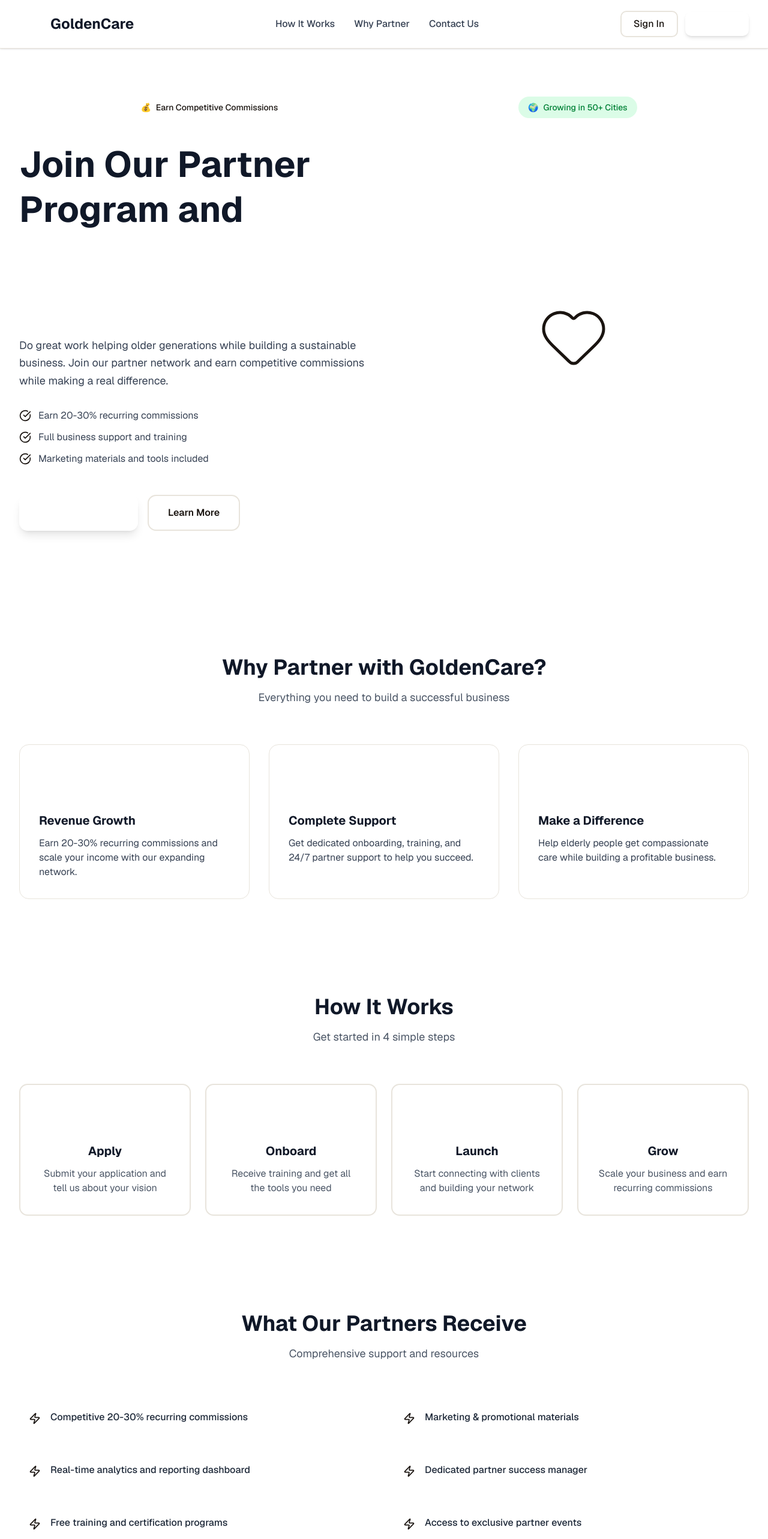
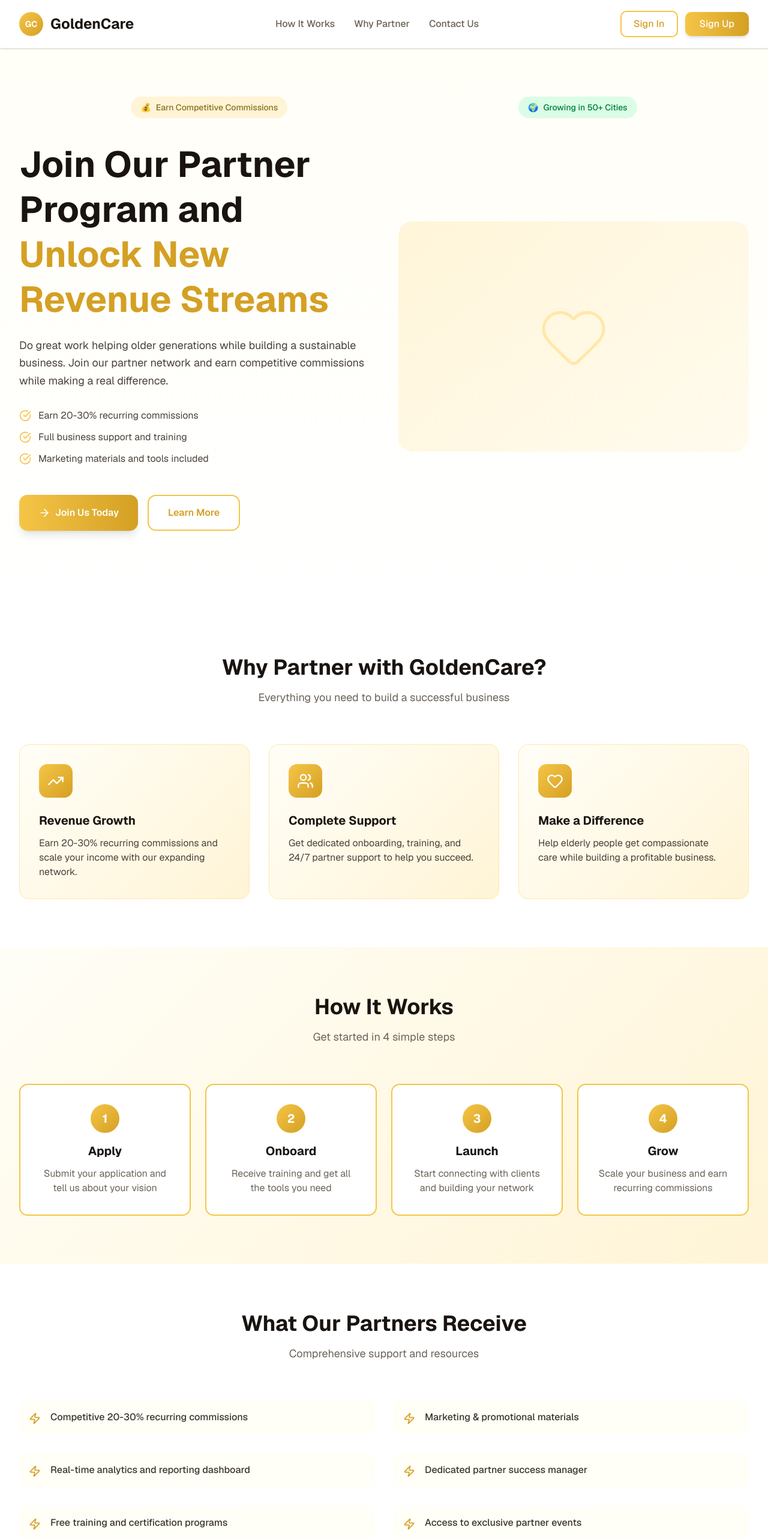
Before and after one commit to sagar-anmol/partner-golden-care, a Next.js app: page / in a window 1280 px wide. Shown: the top 2566 px of the page at 60% size. Built offline with nearby package versions, Linux system fonts and the light colour scheme.

Commit message:
fix: update components to use correct hex colors and fix event handlers\n\nReplace arbitrary Tailwind classes with proper hex colors and\nremove invalid Server Component event handlers.

```diff
--- a/app/page.tsx
+++ b/app/page.tsx
@@ -5,13 +5,13 @@ import { ArrowRight, CheckCircle, Users, TrendingUp, Heart, Zap } from 'lucide-r
 
 export default function Home() {
   return (
-    <div className="bg-white">
+    <div style={{ backgroundColor: '#ffffff' }}>
       {/* Hero Section */}
-      <section className="bg-gradient-to-b from-gold-50 to-white pt-16 pb-20 md:pt-20 md:pb-32">
+      <section className="pt-16 pb-20 md:pt-20 md:pb-32" style={{ background: 'linear-gradient(180deg, #fffef7 0%, #ffffff 100%)' }}>
         <div className="max-w-7xl mx-auto px-4 sm:px-6 lg:px-8">
           {/* Top Badges */}
           <div className="flex flex-col sm:flex-row gap-3 justify-center mb-10">
-            <div className="inline-flex items-center gap-2 px-4 py-2 bg-gold-100 text-gold-700 rounded-full text-sm font-medium w-fit mx-auto">
+            <div className="inline-flex items-center gap-2 px-4 py-2 rounded-full text-sm font-medium w-fit mx-auto" style={{ backgroundColor: '#fff4d6', color: '#8b6f1f' }}>
               <span>💰</span>
               <span>Earn Competitive Commissions</span>
             </div>
@@ -25,11 +25,11 @@ export default function Home() {
             {/* Left Content */}
             <div className="space-y-8">
               <div className="space-y-6">
-                <h1 className="text-5xl md:text-6xl font-bold text-gray-900 leading-tight">
+                <h1 className="text-5xl md:text-6xl font-bold leading-tight" style={{ color: '#1a1410' }}>
                   Join Our Partner Program and<br />
-                  <span className="text-transparent bg-clip-text bg-gradient-to-r from-gold-500 to-gold-600">Unlock New Revenue Streams</span>
+                  <span style={{ color: '#d4a024' }}>Unlock New Revenue Streams</span>
                 </h1>
-                <p className="text-lg text-gray-700 leading-relaxed">
+                <p className="text-lg leading-relaxed" style={{ color: '#4a4138' }}>
                   Do great work helping older generations while building a sustainable business. Join our partner network and earn competitive commissions while making a real difference.
                 </p>
               </div>
@@ -37,16 +37,16 @@ export default function Home() {
               {/* Feature List */}
               <div className="space-y-3">
                 <div className="flex items-center gap-3">
-                  <CheckCircle className="text-gold-500 flex-shrink-0" size={20} />
-                  <span className="text-gray-700">Earn 20-30% recurring commissions</span>
+                  <CheckCircle style={{ color: '#f5c547' }} size={20} />
+                  <span style={{ color: '#4a4138' }}>Earn 20-30% recurring commissions</span>
                 </div>
                 <div className="flex items-center gap-3">
-                  <CheckCircle className="text-gold-500 flex-shrink-0" size={20} />
-                  <span className="text-gray-700">Full business support and training</span>
+                  <CheckCircle style={{ color: '#f5c547' }} size={20} />
+                  <span style={{ color: '#4a4138' }}>Full business support and training</span>
                 </div>
                 <div className="flex items-center gap-3">
-                  <CheckCircle className="text-gold-500 flex-shrink-0" size={20} />
-                  <span className="text-gray-700">Marketing materials and tools included</span>
+                  <CheckCircle style={{ color: '#f5c547' }} size={20} />
+                  <span style={{ color: '#4a4138' }}>Marketing materials and tools included</span>
                 </div>
               </div>
 
@@ -54,14 +54,20 @@ export default function Home() {
               <div className="flex flex-col sm:flex-row gap-4 pt-4">
                 <Link
                   href="/join"
-                  className="inline-flex items-center justify-center px-8 py-4 bg-gradient-to-r from-gold-500 to-gold-600 text-white rounded-xl hover:from-gold-600 hover:to-gold-700 transition font-semibold shadow-lg hover:shadow-xl"
+                  className="inline-flex items-center justify-center px-8 py-4 text-white rounded-xl transition font-semibold shadow-lg"
+                  style={{ background: 'linear-gradient(90deg, #f5c547 0%, #d4a024 100%)' }}
+                  onMouseEnter={(e) => e.target.style.background = 'linear-gradient(90deg, #d4a024 0%, #c4941d 100%)'}
+                  onMouseLeave={(e) => e.target.style.background = 'linear-gradient(90deg, #f5c547 0%, #d4a024 100%)'}
                 >
                   <ArrowRight className="mr-2" size={20} />
                   Join Us Today
                 </Link>
                 <Link
                   href="/contact"
-                  className="inline-flex items-center justify-center px-8 py-4 bg-white text-gold-600 border-2 border-gold-300 rounded-xl hover:bg-gold-50 transition font-semibold"
+                  className="inline-flex items-center justify-center px-8 py-4 rounded-xl transition font-semibold"
+                  style={{ backgroundColor: '#ffffff', color: '#d4a024', border: '2px solid #f5c547' }}
+                  onMouseEnter={(e) => e.target.style.backgroundColor = '#fffef7'}
+                  onMouseLeave={(e) => e.target.style.backgroundColor = '#ffffff'}
                 >
                   Learn More
                 </Link>
@@ -71,9 +77,9 @@ export default function Home() {
             {/* Right Image Area */}
             <div className="hidden md:flex items-center justify-center">
               <div className="relative w-full h-96">
-                <div className="absolute inset-0 bg-gradient-to-br from-gold-200 via-gold-100 to-gold-50 rounded-3xl opacity-40"></div>
+                <div className="absolute inset-0 rounded-3xl opacity-40" style={{ background: 'linear-gradient(135deg, #ffe8a8 0%, #fff4d6 100%)' }}></div>
                 <div className="absolute inset-0 flex items-center justify-center">
-                  <Heart className="text-gold-300" size={120} strokeWidth={1} />
+                  <Heart style={{ color: '#ffe8a8' }} size={120} strokeWidth={1} />
                 </div>
               </div>
             </div>
@@ -82,40 +88,40 @@ export default function Home() {
       </section>
 
       {/* Why Partner Section */}
-      <section className="py-20 bg-white">
+      <section className="py-20" style={{ backgroundColor: '#ffffff' }}>
         <div className="max-w-7xl mx-auto px-4 sm:px-6 lg:px-8">
           <div className="text-center mb-16">
-            <h2 className="text-4xl font-bold text-gray-900 mb-4">Why Partner with GoldenCare?</h2>
-            <p className="text-lg text-gray-600">Everything you need to build a successful business</p>
+            <h2 className="text-4xl font-bold mb-4" style={{ color: '#1a1410' }}>Why Partner with GoldenCare?</h2>
+            <p className="text-lg" style={{ color: '#6b6258' }}>Everything you need to build a successful business</p>
           </div>
 
           <div className="grid md:grid-cols-3 gap-8">
-            <div className="p-8 rounded-2xl bg-gradient-to-br from-gold-50 to-gold-100 border border-gold-200 hover:shadow-xl transition">
-              <div className="w-14 h-14 rounded-xl bg-gradient-to-br from-gold-500 to-gold-600 flex items-center justify-center mb-6">
+            <div className="p-8 rounded-2xl transition" style={{ background: 'linear-gradient(135deg, #fffef7 0%, #fff4d6 100%)', border: '1px solid #ffe8a8' }}>
+              <div className="w-14 h-14 rounded-xl flex items-center justify-center mb-6" style={{ background: 'linear-gradient(135deg, #f5c547 0%, #d4a024 100%)' }}>
                 <TrendingUp className="text-white" size={28} />
               </div>
-              <h3 className="text-xl font-bold text-gray-900 mb-3">Revenue Growth</h3>
-              <p className="text-gray-700">
+              <h3 className="text-xl font-bold mb-3" style={{ color: '#1a1410' }}>Revenue Growth</h3>
+              <p style={{ color: '#4a4138' }}>
                 Earn 20-30% recurring commissions and scale your income with our expanding network.
               </p>
             </div>
 
-            <div className="p-8 rounded-2xl bg-gradient-to-br from-gold-50 to-gold-100 border border-gold-200 hover:shadow-xl transition">
-              <div className="w-14 h-14 rounded-xl bg-gradient-to-br from-gold-500 to-gold-600 flex items-center justify-center mb-6">
+            <div className="p-8 rounded-2xl transition" style={{ background: 'linear-gradient(135deg, #fffef7 0%, #fff4d6 100%)', border: '1px solid #ffe8a8' }}>
+              <div className="w-14 h-14 rounded-xl flex items-center justify-center mb-6" style={{ background: 'linear-gradient(135deg, #f5c547 0%, #d4a024 100%)' }}>
                 <Users className="text-white" size={28} />
               </div>
-              <h3 className="text-xl font-bold text-gray-900 mb-3">Complete Support</h3>
-              <p className="text-gray-700">
+              <h3 className="text-xl font-bold mb-3" style={{ color: '#1a1410' }}>Complete Support</h3>
+              <p style={{ color: '#4a4138' }}>
                 Get dedicated onboarding, training, and 24/7 partner support to help you succeed.
               </p>
             </div>
 
-            <div className="p-8 rounded-2xl bg-gradient-to-br from-gold-50 to-gold-100 border border-gold-200 hover:shadow-xl transition">
-              <div className="w-14 h-14 rounded-xl bg-gradient-to-br from-gold-500 to-gold-600 flex items-center justify-center mb-6">
+            <div className="p-8 rounded-2xl transition" style={{ background: 'linear-gradient(135deg, #fffef7 0%, #fff4d6 100%)', border: '1px solid #ffe8a8' }}>
+              <div className="w-14 h-14 rounded-xl flex items-center justify-center mb-6" style={{ background: 'linear-gradient(135deg, #f5c547 0%, #d4a024 100%)' }}>
                 <Heart className="text-white" size={28} />
               </div>
-              <h3 className="text-xl font-bold text-gray-900 mb-3">Make a Difference</h3>
-              <p className="text-gray-700">
+              <h3 className="text-xl font-bold mb-3" style={{ color: '#1a1410' }}>Make a Difference</h3>
+              <p style={{ color: '#4a4138' }}>
                 Help elderly people get compassionate care while building a profitable business.
               </p>
             </div>
@@ -124,11 +130,11 @@ export default function Home() {
       </section>
 
       {/* How It Works */}
-      <section className="py-20 bg-gradient-to-r from-gold-50 to-gold-100">
+      <section className="py-20" style={{ background: 'linear-gradient(135deg, #fffef7 0%, #fff4d6 100%)' }}>
         <div className="max-w-7xl mx-auto px-4 sm:px-6 lg:px-8">
           <div className="text-center mb-16">
-            <h2 className="text-4xl font-bold text-gray-900 mb-4">How It Works</h2>
-            <p className="text-lg text-gray-600">Get started in 4 simple steps</p>
+            <h2 className="text-4xl font-bold mb-4" style={{ color: '#1a1410' }}>How It Works</h2>
+            <p className="text-lg" style={{ color: '#6b6258' }}>Get started in 4 simple steps</p>
           </div>
 
           <div className="grid md:grid-cols-4 gap-6">
@@ -138,14 +144,12 @@ export default function Home() {
               { step: '3', title: 'Launch', desc: 'Start connecting with clients and building your network' },
               { step: '4', title: 'Grow', desc: 'Scale your business and earn recurring commissions' },
             ].map((item, idx) => (
-              <div key={idx} className="relative">
-                <div className="bg-white p-8 rounded-xl border-2 border-gold-200 text-center h-full">
-                  <div className="w-12 h-12 rounded-full bg-gradient-to-br from-gold-500 to-gold-600 text-white flex items-center justify-center text-xl font-bold mx-auto mb-4">
-                    {item.step}
-                  </div>
-                  <h3 className="text-xl font-bold text-gray-900 mb-3">{item.title}</h3>
-                  <p className="text-gray-600">{item.desc}</p>
+              <div key={idx} className="p-8 rounded-xl" style={{ backgroundColor: '#ffffff', border: '2px solid #f5c547' }}>
+                <div className="w-12 h-12 rounded-full text-white flex items-center justify-center text-xl font-bold mx-auto mb-4" style={{ background: 'linear-gradient(135deg, #f5c547 0%, #d4a024 100%)' }}>
+                  {item.step}
                 </div>
+                <h3 className="text-xl font-bold text-center mb-3" style={{ color: '#1a1410' }}>{item.title}</h3>
+                <p className="text-center" style={{ color: '#6b6258' }}>{item.desc}</p>
               </div>
             ))}
           </div>
@@ -153,11 +157,11 @@ export default function Home() {
       </section>
 
       {/* Benefits Section */}
-      <section className="py-20 bg-white">
+      <section className="py-20" style={{ backgroundColor: '#ffffff' }}>
         <div className="max-w-7xl mx-auto px-4 sm:px-6 lg:px-8">
           <div className="text-center mb-16">
-            <h2 className="text-4xl font-bold text-gray-900 mb-4">What Our Partners Receive</h2>
-            <p className="text-lg text-gray-600">Comprehensive support and resources</p>
+            <h2 className="text-4xl font-bold mb-4" style={{ color: '#1a1410' }}>What Our Partners Receive</h2>
+            <p className="text-lg" style={{ color: '#6b6258' }}>Comprehensive support and resources</p>
           </div>
 
           <div className="grid md:grid-cols-2 gap-8">
@@ -171,9 +175,9 @@ export default function Home() {
               'Advanced CRM tools for client management',
               'Co-marketing opportunities',
             ].map((benefit, idx) => (
-              <div key={idx} className="flex items-start gap-4 p-4 rounded-lg bg-gold-50 hover:bg-gold-100 transition">
-                <Zap className="text-gold-600 flex-shrink-0 mt-1" size={20} />
-                <span className="text-gray-800 font-medium">{benefit}</span>
+              <div key={idx} className="flex items-start gap-4 p-4 rounded-lg transition" style={{ backgroundColor: '#fffef7' }} onMouseEnter={(e) => e.target.style.backgroundColor = '#fff4d6'} onMouseLeave={(e) => e.target.style.backgroundColor = '#fffef7'}>
+                <Zap style={{ color: '#d4a024' }} size={20} className="flex-shrink-0 mt-1" />
+                <span className="font-medium" style={{ color: '#3d3530' }}>{benefit}</span>
               </div>
             ))}
           </div>
@@ -181,23 +185,29 @@ export default function Home() {
       </section>
 
       {/* Final CTA Section */}
-      <section className="py-20 bg-gradient-to-r from-gold-600 to-gold-700">
+      <section className="py-20" style={{ background: 'linear-gradient(90deg, #d4a024 0%, #8b6f1f 100%)' }}>
         <div className="max-w-4xl mx-auto px-4 sm:px-6 lg:px-8 text-center">
-          <h2 className="text-4xl font-bold text-white mb-4">Ready to Unlock New Revenue?</h2>
-          <p className="text-xl text-gold-100 mb-8">
+          <h2 className="text-4xl font-bold mb-4" style={{ color: '#ffffff' }}>Ready to Unlock New Revenue?</h2>
+          <p className="text-xl mb-8" style={{ color: '#fffef7' }}>
             Join thousands of successful partners building meaningful businesses with GoldenCare.
           </p>
           <div className="flex flex-col sm:flex-row gap-4 justify-center">
             <Link
               href="/join"
-              className="inline-flex items-center justify-center px-8 py-4 bg-white text-gold-600 rounded-xl hover:bg-gold-50 transition font-semibold shadow-lg"
+              className="inline-flex items-center justify-center px-8 py-4 rounded-xl transition font-semibold shadow-lg"
+              style={{ backgroundColor: '#ffffff', color: '#d4a024' }}
+              onMouseEnter={(e) => e.target.style.backgroundColor = '#fffef7'}
+              onMouseLeave={(e) => e.target.style.backgroundColor = '#ffffff'}
             >
               <ArrowRight className="mr-2" size={20} />
               Start Your Application
             </Link>
             <Link
               href="/contact"
-              className="inline-flex items-center justify-center px-8 py-4 bg-gold-700 text-white border-2 border-white rounded-xl hover:bg-gold-800 transition font-semibold"
+              className="inline-flex items-center justify-center px-8 py-4 rounded-xl transition font-semibold"
+              style={{ backgroundColor: '#c4941d', color: '#ffffff', border: '2px solid #ffffff' }}
+              onMouseEnter={(e) => e.target.style.backgroundColor = '#b45309'}
+              onMouseLeave={(e) => e.target.style.backgroundColor = '#c4941d'}
             >
               Get In Touch
             </Link>
--- a/components/navigation.tsx
+++ b/components/navigation.tsx
@@ -4,34 +4,44 @@ import Link from 'next/link'
 import { useState } from 'react'
 import { Menu, X } from 'lucide-react'
 
+const navLinkClass = `font-medium transition-colors duration-200 hover:text-[#d4a024]`
+
 export default function Navigation() {
   const [isOpen, setIsOpen] = useState(false)
 
   return (
-    <nav className="bg-white border-b border-gold-100 sticky top-0 z-50 shadow-sm">
+    <nav className="sticky top-0 z-50 shadow-sm" style={{ backgroundColor: '#ffffff', borderBottom: '1px solid #e8e4dc' }}>
+      <style>{`
+        .nav-link { color: #6b6258; }
+        .nav-link:hover { color: #d4a024; }
+        .sign-in-btn { border: 2px solid #f5c547; color: #d4a024; }
+        .sign-in-btn:hover { background-color: #fffef7; }
+        .sign-up-btn { background: linear-gradient(90deg, #f5c547 0%, #d4a024 100%); }
+        .sign-up-btn:hover { background: linear-gradient(90deg, #d4a024 0%, #c4941d 100%); }
+      `}</style>
       <div className="max-w-7xl mx-auto px-4 sm:px-6 lg:px-8">
         <div className="flex justify-between items-center h-20">
           {/* Logo */}
           <Link href="/" className="flex items-center gap-3">
-            <div className="w-10 h-10 rounded-full bg-gradient-to-br from-gold-500 to-gold-600 flex items-center justify-center">
+            <div className="w-10 h-10 rounded-full flex items-center justify-center" style={{ background: 'linear-gradient(135deg, #f5c547 0%, #d4a024 100%)' }}>
               <span className="text-white font-bold text-sm">GC</span>
             </div>
-            <span className="text-2xl font-bold text-gray-900">GoldenCare</span>
+            <span className="text-2xl font-bold" style={{ color: '#1a1410' }}>GoldenCare</span>
           </Link>
 
           {/* Desktop Menu */}
           <div className="hidden md:flex items-center gap-8">
-            <Link href="/how-it-works" className="text-gray-700 hover:text-gold-600 transition font-medium">How It Works</Link>
-            <Link href="/about" className="text-gray-700 hover:text-gold-600 transition font-medium">Why Partner</Link>
-            <Link href="/contact" className="text-gray-700 hover:text-gold-600 transition font-medium">Contact Us</Link>
+            <Link href="/how-it-works" className="nav-link font-medium">How It Works</Link>
+            <Link href="/about" className="nav-link font-medium">Why Partner</Link>
+            <Link href="/contact" className="nav-link font-medium">Contact Us</Link>
           </div>
 
           {/* CTA Buttons */}
           <div className="hidden md:flex items-center gap-3">
-            <Link href="/login" className="px-5 py-2 text-gold-600 border-2 border-gold-300 rounded-lg hover:bg-gold-50 transition font-medium">
+            <Link href="/login" className="px-5 py-2 rounded-lg sign-in-btn font-medium">
               Sign In
             </Link>
-            <Link href="/join" className="px-6 py-2 bg-gradient-to-r from-gold-500 to-gold-600 text-white rounded-lg hover:from-gold-600 hover:to-gold-700 transition font-medium shadow-md">
+            <Link href="/join" className="px-6 py-2 text-white rounded-lg sign-up-btn font-medium shadow-md">
               Sign Up
             </Link>
           </div>
@@ -39,7 +49,8 @@ export default function Navigation() {
           {/* Mobile Menu Button */}
           <button
             onClick={() => setIsOpen(!isOpen)}
-            className="md:hidden p-2 text-gray-600 hover:text-gold-600"
+            className="md:hidden p-2"
+            style={{ color: '#6b6258' }}
           >
             {isOpen ? <X size={24} /> : <Menu size={24} />}
           </button>
@@ -47,15 +58,15 @@ export default function Navigation() {
 
         {/* Mobile Menu */}
         {isOpen && (
-          <div className="md:hidden pb-4 space-y-3 border-t border-gold-100 pt-4">
-            <Link href="/how-it-works" className="block text-gray-700 hover:text-gold-600 font-medium py-2">How It Works</Link>
-            <Link href="/about" className="block text-gray-700 hover:text-gold-600 font-medium py-2">Why Partner</Link>
-            <Link href="/contact" className="block text-gray-700 hover:text-gold-600 font-medium py-2">Contact Us</Link>
-            <hr className="my-2 border-gold-100" />
-            <Link href="/login" className="block text-center px-4 py-2 text-gold-600 font-medium border-2 border-gold-300 rounded-lg hover:bg-gold-50">
+          <div className="md:hidden pb-4 space-y-3 border-t pt-4" style={{ borderColor: '#e8e4dc' }}>
+            <Link href="/how-it-works" className="nav-link block font-medium py-2">How It Works</Link>
+            <Link href="/about" className="nav-link block font-medium py-2">Why Partner</Link>
+            <Link href="/contact" className="nav-link block font-medium py-2">Contact Us</Link>
+            <hr style={{ borderColor: '#e8e4dc', margin: '0.5rem 0' }} />
+            <Link href="/login" className="block text-center px-4 py-2 font-medium rounded-lg sign-in-btn">
               Sign In
             </Link>
-            <Link href="/join" className="block text-center px-4 py-2 bg-gradient-to-r from-gold-500 to-gold-600 text-white rounded-lg font-medium">
+            <Link href="/join" className="block text-center px-4 py-2 text-white rounded-lg sign-up-btn font-medium">
               Sign Up
             </Link>
           </div>
```
Also changed, not shown: components/footer.tsx (+30 -23 lines).
